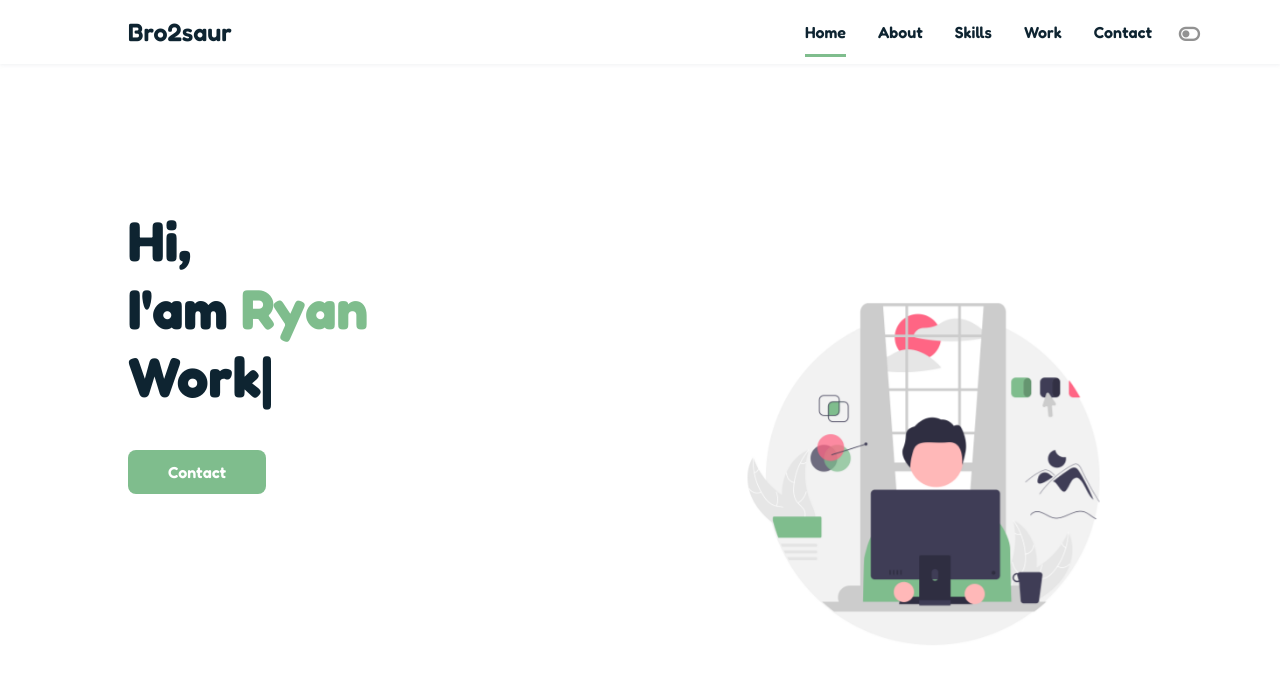
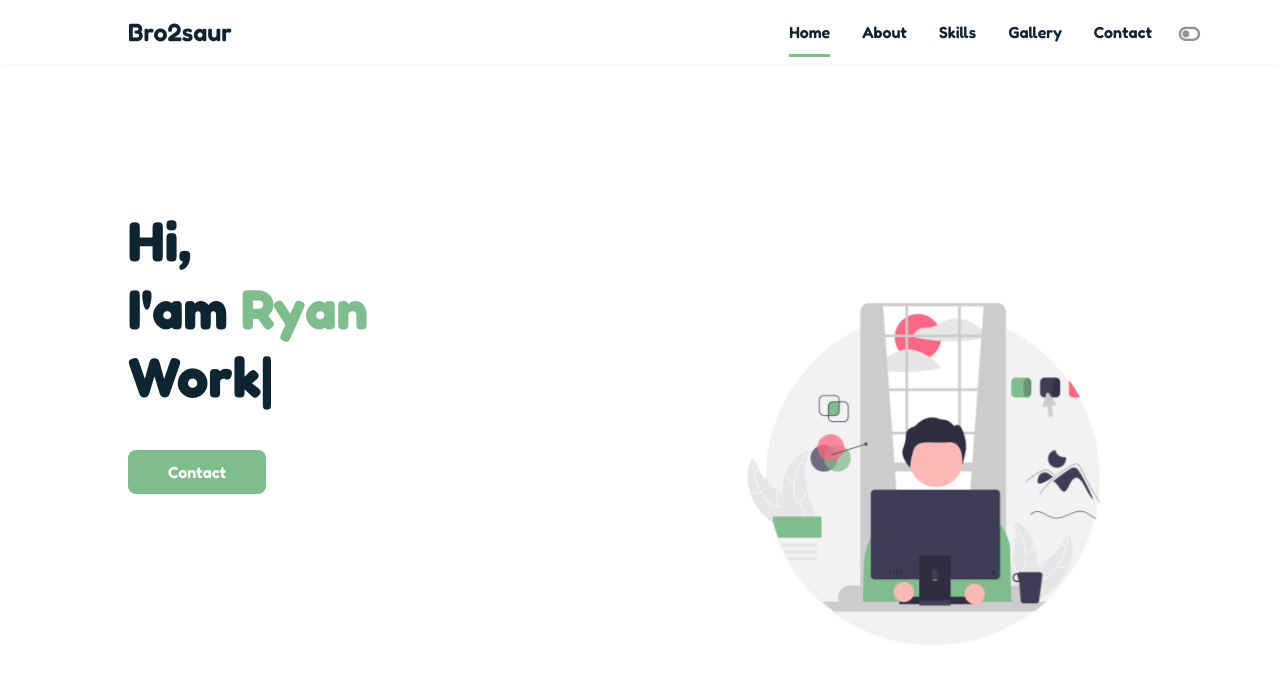
Before and after one commit to ryankamil/website-portfolio2, a plain HTML site: page index.html in a window 1280 px wide. Shown: the top 693 px of the page. Drawn offline with nearby package versions, Linux system fonts and the light colour scheme.

Commit message:
Update index.html

```diff
--- a/index.html
+++ b/index.html
@@ -26,7 +26,7 @@
             <li class="nav_item"><a href="#home" class="nav_link active">Home</a></li>
             <li class="nav_item"><a href="#about" class="nav_link">About</a></li>
             <li class="nav_item"><a href="#skills" class="nav_link">Skills</a></li>
-            <li class="nav_item"><a href="#work" class="nav_link">Work</a></li>
+            <li class="nav_item"><a href="#work" class="nav_link">Gallery</a></li>
             <li class="nav_item"><a href="#contact" class="nav_link">Contact</a></li>
           </ul>
         </div>
```
